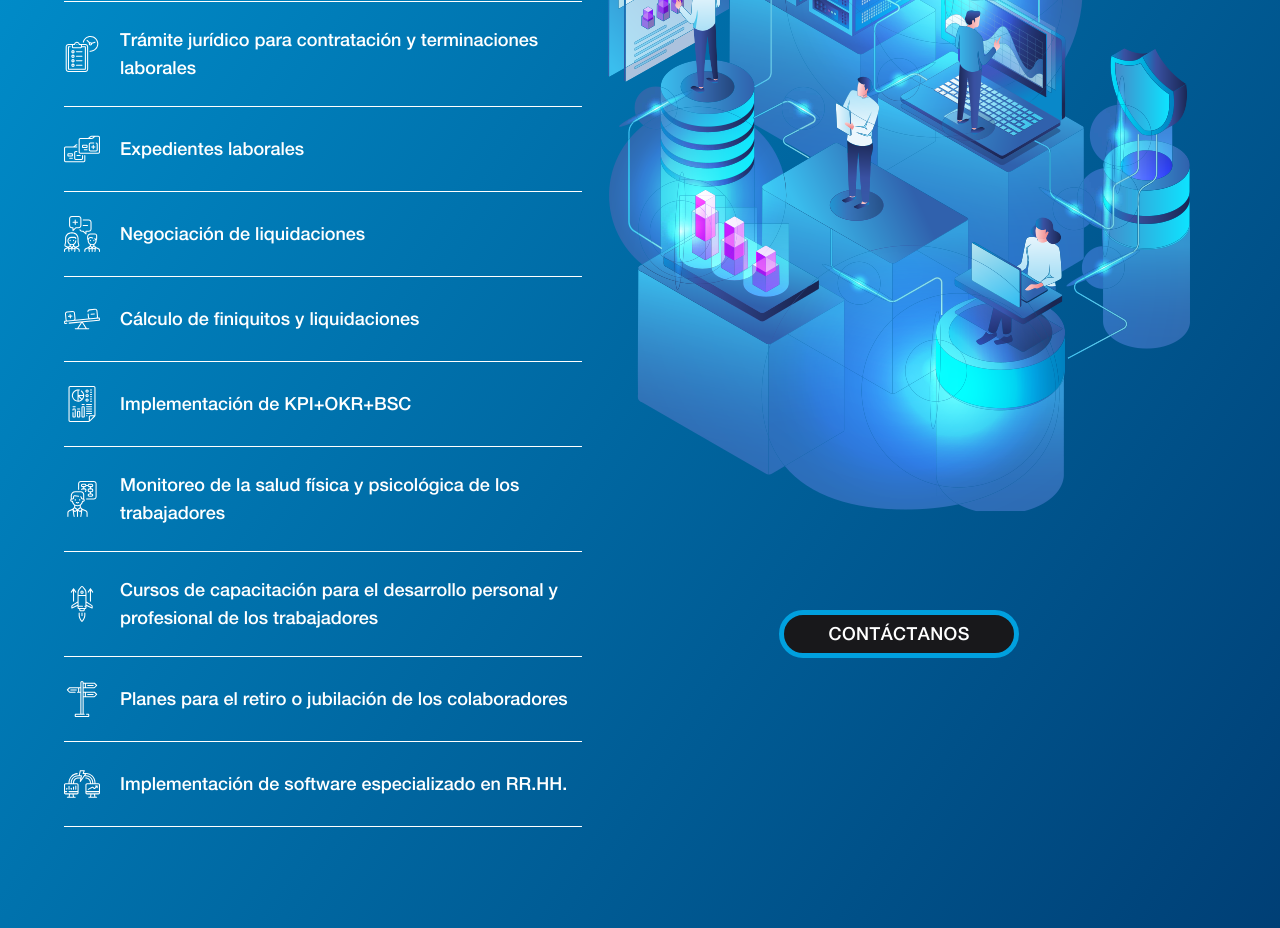
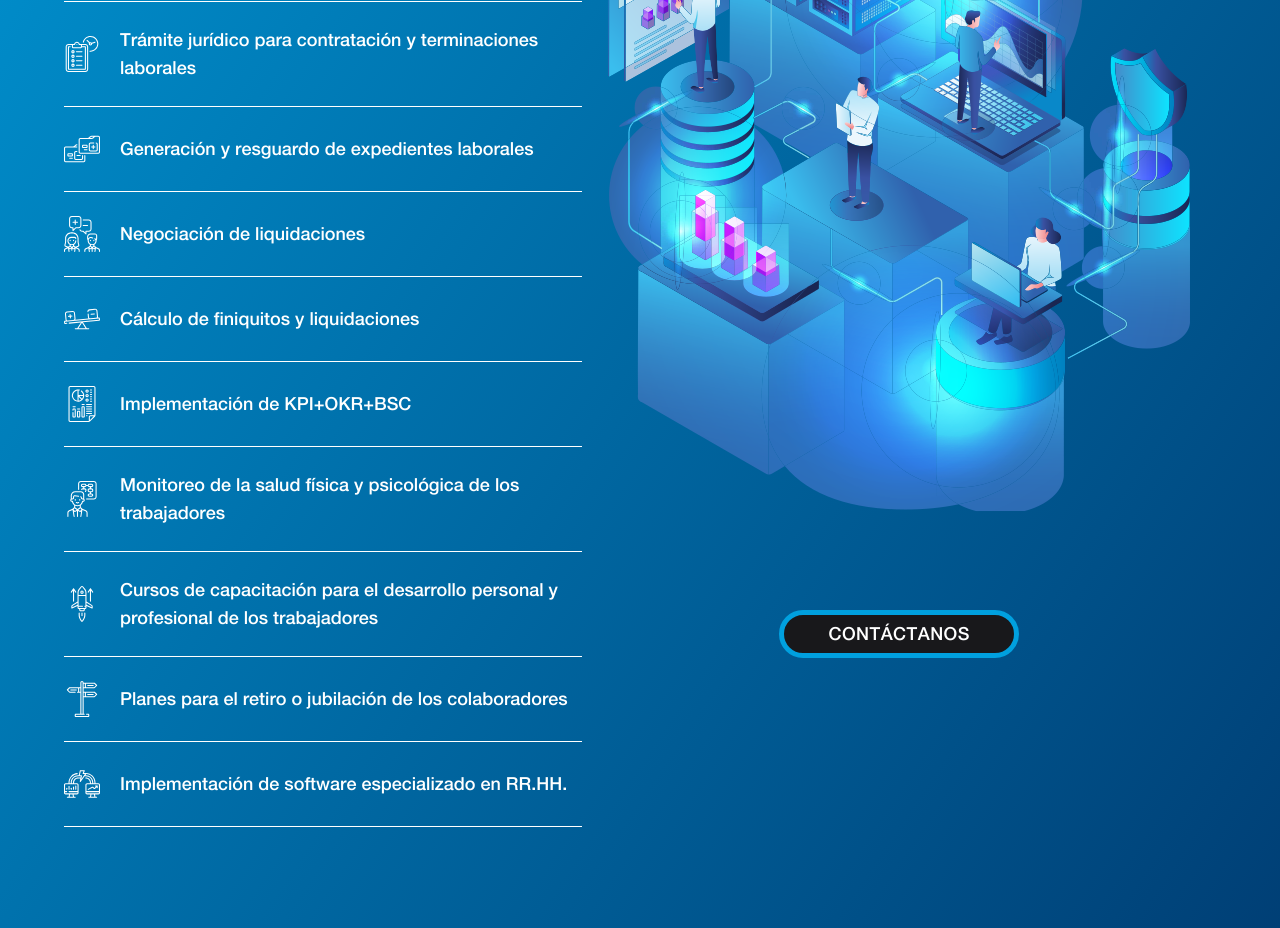
Before and after one commit to saufth/keyperspot, a Next.js app: page / in a window 1280 px wide. Shown: the part 1560-2488 px from the top of the page. Built offline with nearby package versions, Linux system fonts and the light colour scheme.

Commit message:
Solutions ajustment

```diff
--- a/src/pages/index.tsx
+++ b/src/pages/index.tsx
@@ -35,7 +35,7 @@ const solutionsConfig = [
     icon: 'list'
   },
   {
-    text: 'Expedientes laborales',
+    text: 'Generación y resguardo de expedientes laborales',
     icon: 'folder'
   },
   {
```
